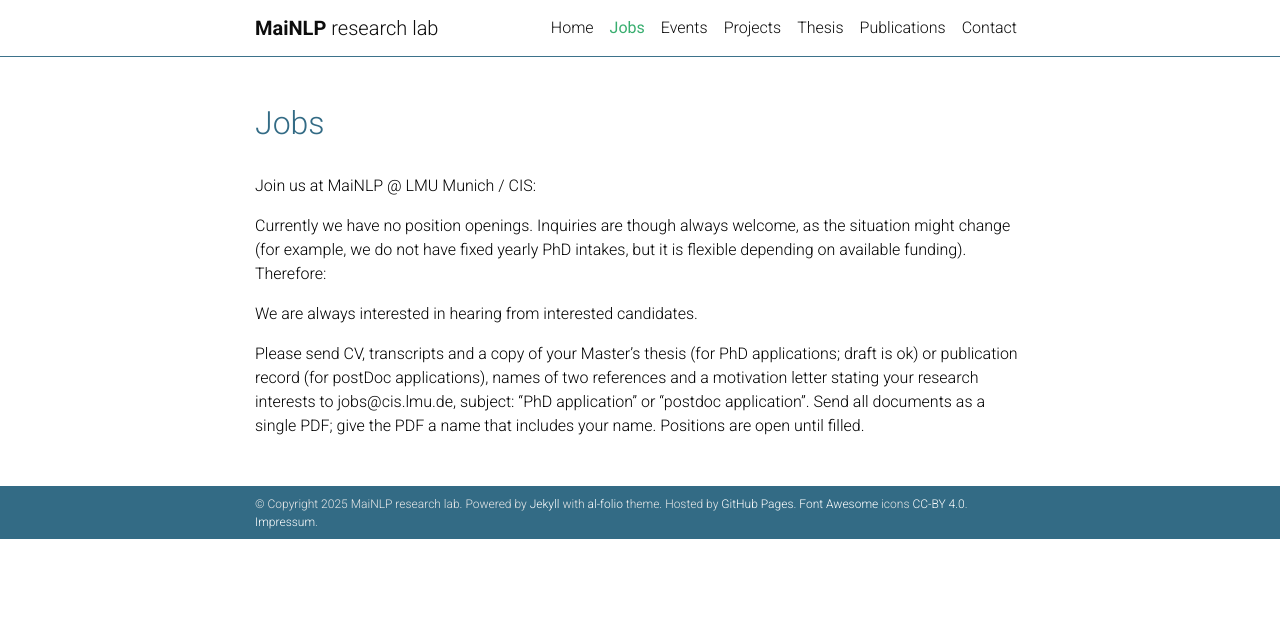
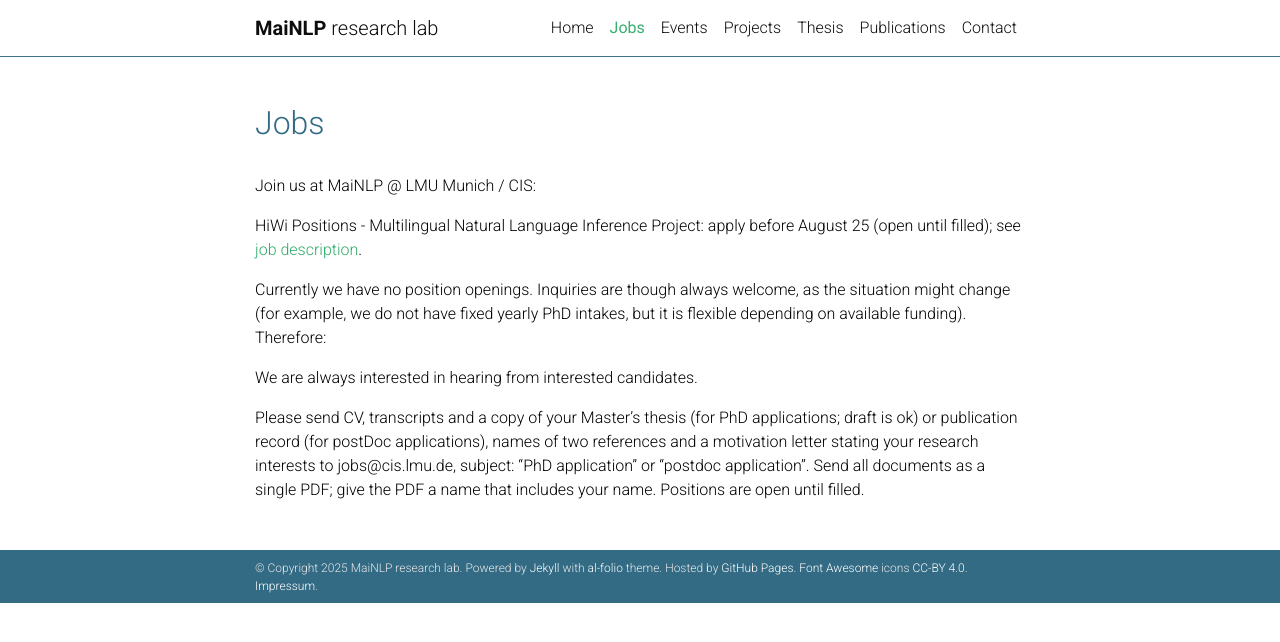
Before and after one commit to mainlp/mainlp.github.io, a Jekyll site: the page built from _pages/jobs.md, in a window 1280 px wide. Shown: the top 642 px of the page. Built offline with Jekyll 4.4.1, drawn with Linux system fonts in a browser that asks for light colours; comment, search, counter and statistics services are not loaded; a style sheet for code colours, icons or effects is not loaded.

Commit message:
MultilingualNLI hiwi ad

```diff
--- a/_pages/jobs.md
+++ b/_pages/jobs.md
@@ -13,6 +13,7 @@ Join us at MaiNLP @ LMU Munich / CIS:
 - If you are interested in a PhD position at MaiNLP lab, we currently are open for applications through [MCML](https://www.portal.graduatecenter.lmu.de/ocgc/mcml).
 - For ELLIS 2025 with MaiNLP as primary host, please also send your application to MCML.-->
 
+HiWi Positions - Multilingual Natural Language Inference Project: apply before August 25 (open until filled); see <a href="assets/pdf/hiwi-ad-MultilingualNLI.pdf" target="_blank">job description</a>.
 
 Currently we have no position openings. Inquiries are though always welcome, as the situation might change (for example, we do not have fixed yearly PhD intakes, but it is flexible depending on available funding). Therefore:
 
```
Also changed, not shown: 1 other file.
